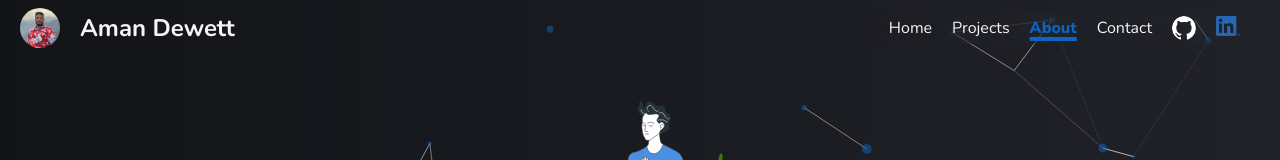
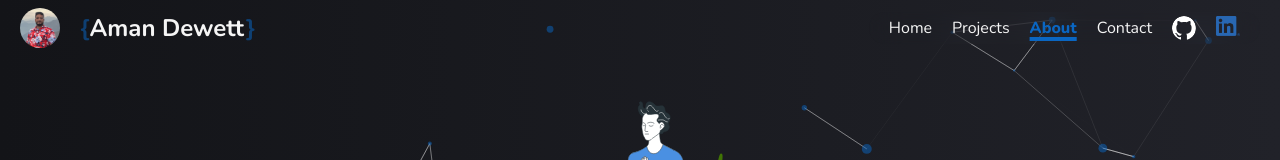
Before and after one commit to amandewett/dewett-tech-nextjs, a Next.js app: page /about in a window 1280 px wide. Shown: the top 160 px of the page. Built offline with nearby package versions, Linux system fonts and the light colour scheme.

Commit message:
Update HeaderTitle.tsx

```diff
--- a/components/header/HeaderTitle.tsx
+++ b/components/header/HeaderTitle.tsx
@@ -15,6 +15,16 @@ const HeaderTitle = () => {
     [1, 0.7, 0.4, 0.1, 0]
   );
 
+  const blinkVariants = {
+    visible: { opacity: 1 },
+    hidden: { opacity: 0 },
+  };
+
+  const blinkTransition = {
+    duration: 0.5,
+    repeat: Infinity, // This makes the animation repeat indefinitely
+  };
+
   return (
     <motion.h1
       initial={{ y: -10, opacity: 0 }}
@@ -26,7 +36,25 @@ const HeaderTitle = () => {
       transition={{ type: "tween", delay: 1, duration: 0.5 }}
       className="ml-5 font-bold text-2xl"
     >
+      <motion.span
+        className="text-appPrimaryColor"
+        variants={blinkVariants}
+        initial="hidden"
+        animate="visible"
+        transition={blinkTransition}
+      >
+        &#123;
+      </motion.span>
       Aman Dewett
+      <motion.span
+        className="text-appPrimaryColor"
+        variants={blinkVariants}
+        initial="hidden"
+        animate="visible"
+        transition={blinkTransition}
+      >
+        &#125;
+      </motion.span>
     </motion.h1>
   );
 };
```
